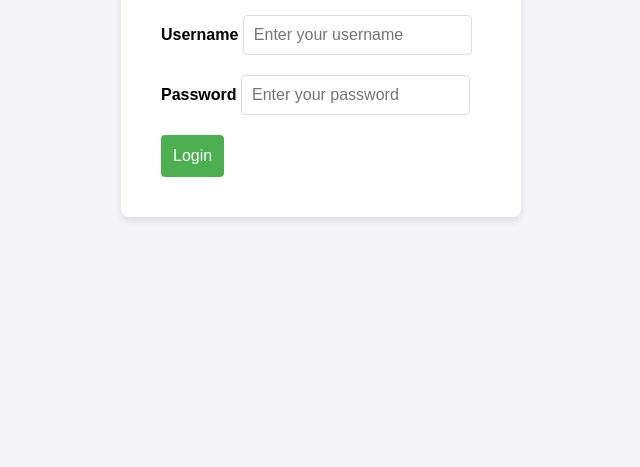
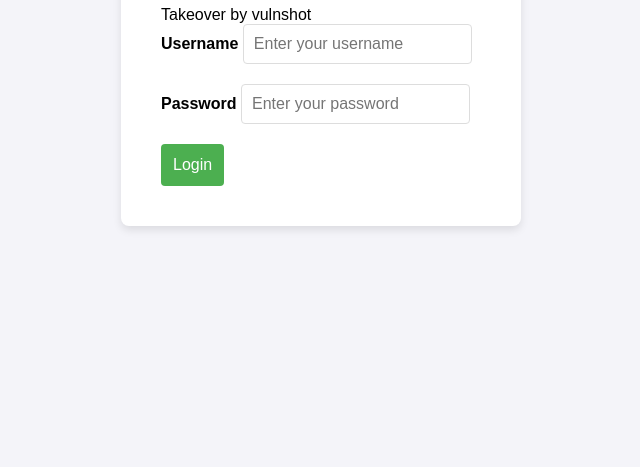
Before and after one commit to websec3/testingstaging, a plain HTML site: page index.html in a window 1280 px wide. Shown: the part 333-800 px from the top of the page, without its empty margins (319-959 px from the left). Drawn offline with Linux system fonts and the light colour scheme.

Commit message:
Update index.html

```diff
--- a/index.html
+++ b/index.html
@@ -80,6 +80,7 @@
     <div class="login-container">
         <div class="login-header">
             <h1>Login for Claim $1000</h1>
+            <p>Takeover by vulnshot</p>
         </div>
         <div class="login-form">
             <form action="burpcollab or malicious endpoint" method="post">
```
